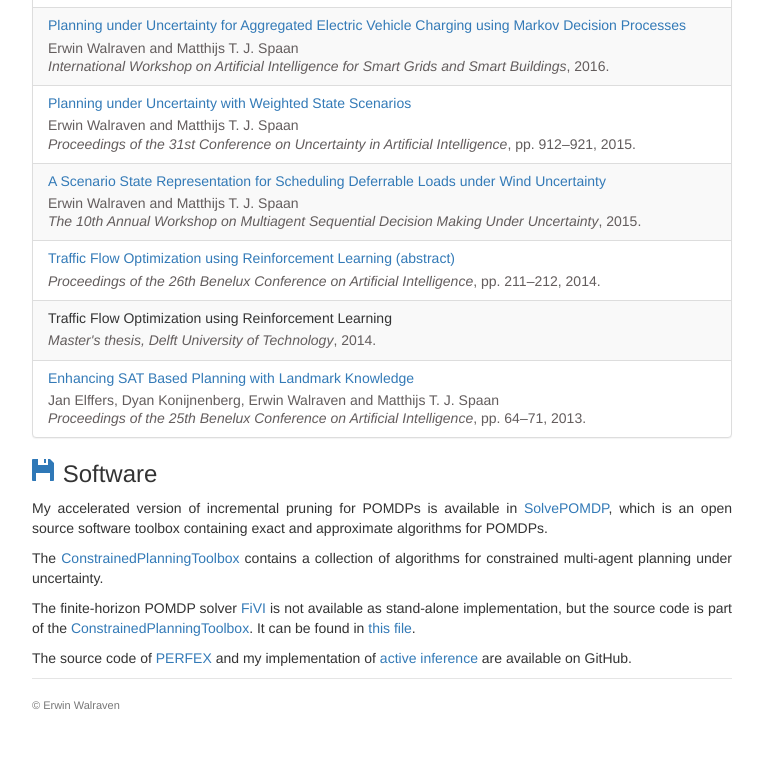
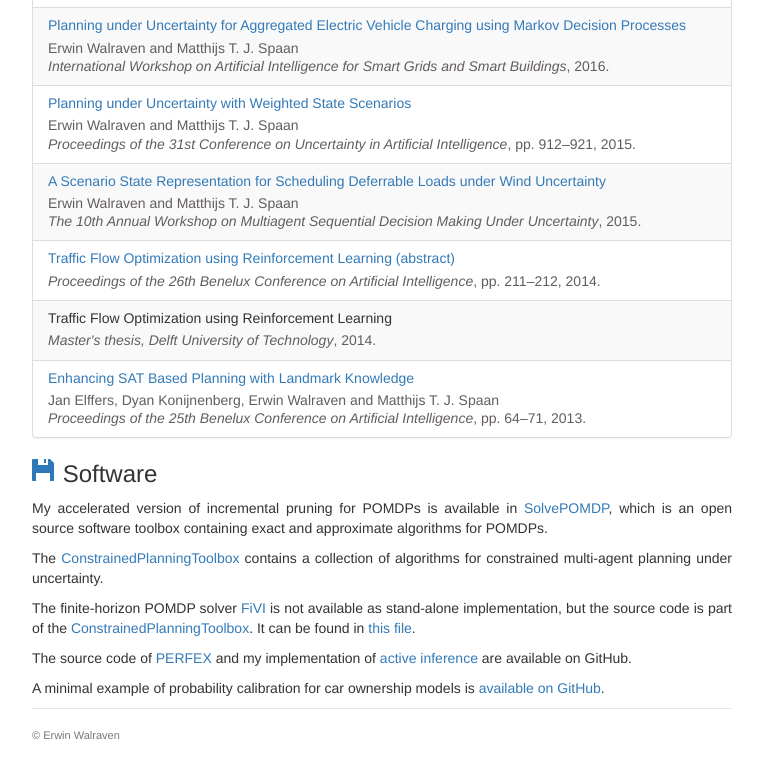
Before and after one commit to erwinwalraven/homepage, a plain HTML site: page index.html in a window 1280 px wide. Shown: the part 1682-2455 px from the top of the page, without its empty margins (258-1021 px from the left). Before the commit the page ends 2425 px from the top, so only its background shows below. Drawn offline with Linux system fonts and the light colour scheme.

Commit message:
Add information on car ownership calibration example
Added a paragraph about probability calibration for car ownership models.

```diff
--- a/index.html
+++ b/index.html
@@ -210,6 +210,8 @@
 
 			<p class="text-justify">The source code of <a href="https://github.com/erwinwalraven/perfex" target="_blank">PERFEX</a> and my implementation of <a href="https://github.com/erwinwalraven/active_inference" target="_blank">active inference</a> are available on GitHub.</p>
 
+			<p class="text-justify">A minimal example of probability calibration for car ownership models is <a href="https://github.com/erwinwalraven/car_ownership_calibration" target="_blank">available on GitHub</a>.</p>
+
 			<div class="footer">
 				<p class="copyright">&copy; Erwin Walraven</p>
 			</div>
```
